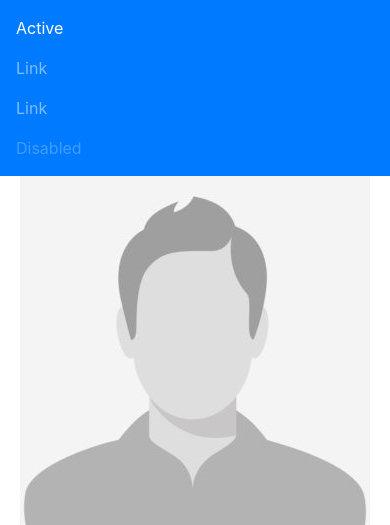
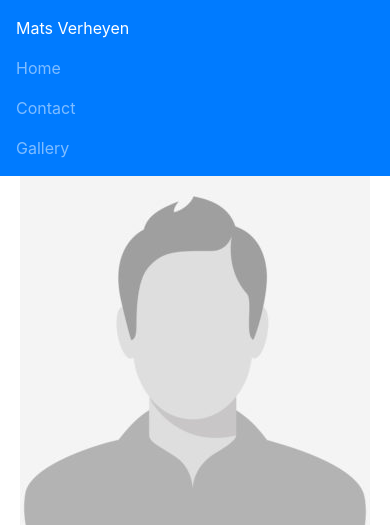
Before and after one commit to Matsverheyen/Portfolio-php, a PHP site: page /index.php in a window 390 px wide. Shown: the top 525 px of the page. Run offline with PHP 8.4, Linux system fonts and the light colour scheme.

```diff
--- a/components/nav.php
+++ b/components/nav.php
@@ -1,16 +1,16 @@
 <nav class="navbar navbar-expand-sm bg-primary navbar-dark">
   <ul class="navbar-nav">
     <li class="nav-item active">
-      <a class="nav-link" href="#">Active</a>
+      <a class="nav-link" href="#">Mats Verheyen</a>
     </li>
     <li class="nav-item">
-      <a class="nav-link" href="#">Link</a>
+      <a class="nav-link" href="index.php">Home</a>
     </li>
     <li class="nav-item">
-      <a class="nav-link" href="#">Link</a>
+      <a class="nav-link" href="contact.php">Contact</a>
     </li>
     <li class="nav-item">
-      <a class="nav-link disabled" href="#">Disabled</a>
+      <a class="nav-link" href="gallery.php"">Gallery</a>
     </li>
   </ul>
 </nav>
```
